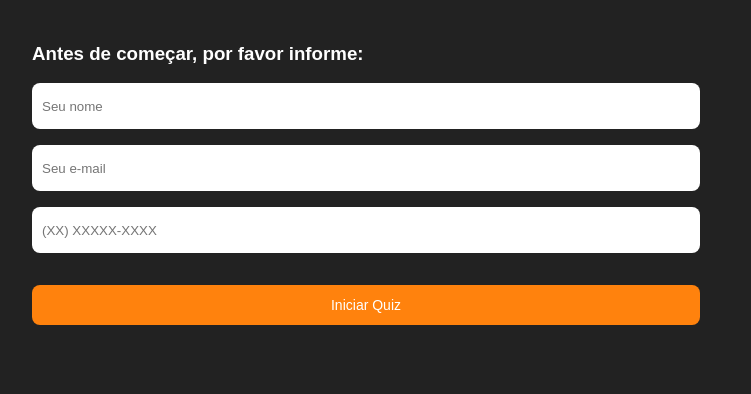
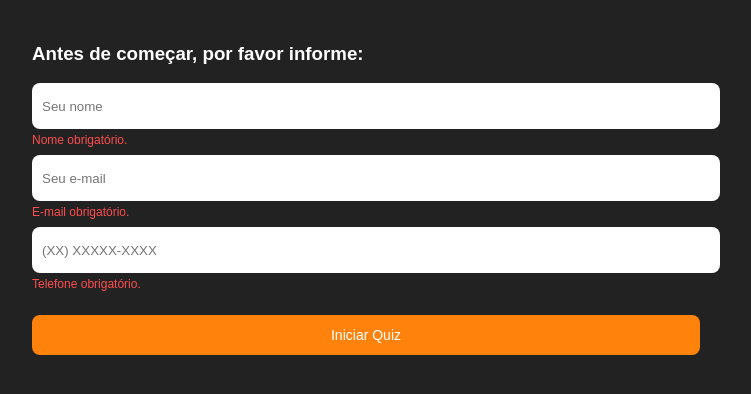
Before and after one commit to lognsoft/soloform_frontend_Nn_imobiliario, a website: page public/index.html in a window 1280 px wide. Both pictures are taken after a click on the button "Iniciar Quiz". Shown: the whole page, without its empty margins (274-1025 px from the left). Drawn offline with nearby package versions, Linux system fonts and the light colour scheme; no server answers.

Commit message:
Update index.html

```diff
--- a/public/index.html
+++ b/public/index.html
@@ -20,16 +20,35 @@
     button:disabled { opacity: .5; cursor: not-allowed; }
     #btnBack { margin-right: 10px; }
     .content-input-email, #opcoes { display: flex; flex-direction: column; margin-top: 1rem; }
-    input[type="text"], input[type="email"], input[type="tel"] { border: none; padding: 0 10px; height: 46px; outline: none; border-radius: 8px; margin-bottom: 1rem; }
+    input[type="text"], input[type="email"], input[type="tel"] {
+  width: 100%;
+  border: none;
+  padding: 0 10px;
+  height: 46px;
+  outline: none;
+  border-radius: 8px;
+  margin-bottom: 4px;
+}
+
+    .error-message { color: #ff4d4f; font-size: 12px; margin-bottom: 8px; height: 14px; }
   </style>
 </head>
 <body>
   <div id="userForm">
     <h3>Antes de começar, por favor informe:</h3>
     <div class="content-input-email">
-      <input type="text" id="userName"  placeholder="Seu nome"    required />
-      <input type="email" id="userEmail" placeholder="Seu e-mail"  required />
-      <input type="tel"   id="userPhone" placeholder="(XX) XXXXX-XXXX" required />
+      <div>
+        <input type="text" id="userName"  placeholder="Seu nome" />
+        <div id="errorName" class="error-message"></div>
+      </div>
+      <div>
+        <input type="email" id="userEmail" placeholder="Seu e-mail" />
+        <div id="errorEmail" class="error-message"></div>
+      </div>
+      <div>
+        <input type="tel"   id="userPhone" placeholder="(XX) XXXXX-XXXX" />
+        <div id="errorPhone" class="error-message"></div>
+      </div>
       <button id="btnStart">Iniciar Quiz</button>
     </div>
   </div>
@@ -119,12 +138,37 @@
       .catch(() => {});
 
     btnStart.addEventListener('click', () => {
+      // limpar erros
+      document.getElementById('errorName').textContent = '';
+      document.getElementById('errorEmail').textContent = '';
+      document.getElementById('errorPhone').textContent = '';
+
       const n = document.getElementById('userName').value.trim();
       const e = document.getElementById('userEmail').value.trim();
       const t = document.getElementById('userPhone').value.trim();
-      if (!n) return alert('Digite seu nome.');
-      if (!e.includes('@')) return alert('Digite um e-mail válido.');
-      if (!t.match(/\(\d{2}\) \d{4,5}-\d{4}/)) return alert('Digite um telefone válido.');
+      let valid = true;
+
+      if (!n) {
+        document.getElementById('errorName').textContent = 'Nome obrigatório.';
+        valid = false;
+      }
+      if (!e) {
+        document.getElementById('errorEmail').textContent = 'E-mail obrigatório.';
+        valid = false;
+      } else if (!e.includes('@')) {
+        document.getElementById('errorEmail').textContent = 'Formato de e-mail inválido.';
+        valid = false;
+      }
+      if (!t) {
+        document.getElementById('errorPhone').textContent = 'Telefone obrigatório.';
+        valid = false;
+      } else if (!t.match(/\(\d{2}\) \d{4,5}-\d{4}/)) {
+        document.getElementById('errorPhone').textContent = 'Formato inválido.';
+        valid = false;
+      }
+
+      if (!valid) return;
+
       nomeUsuario     = n;
       emailUsuario    = e;
       telefoneUsuario = t;
```
